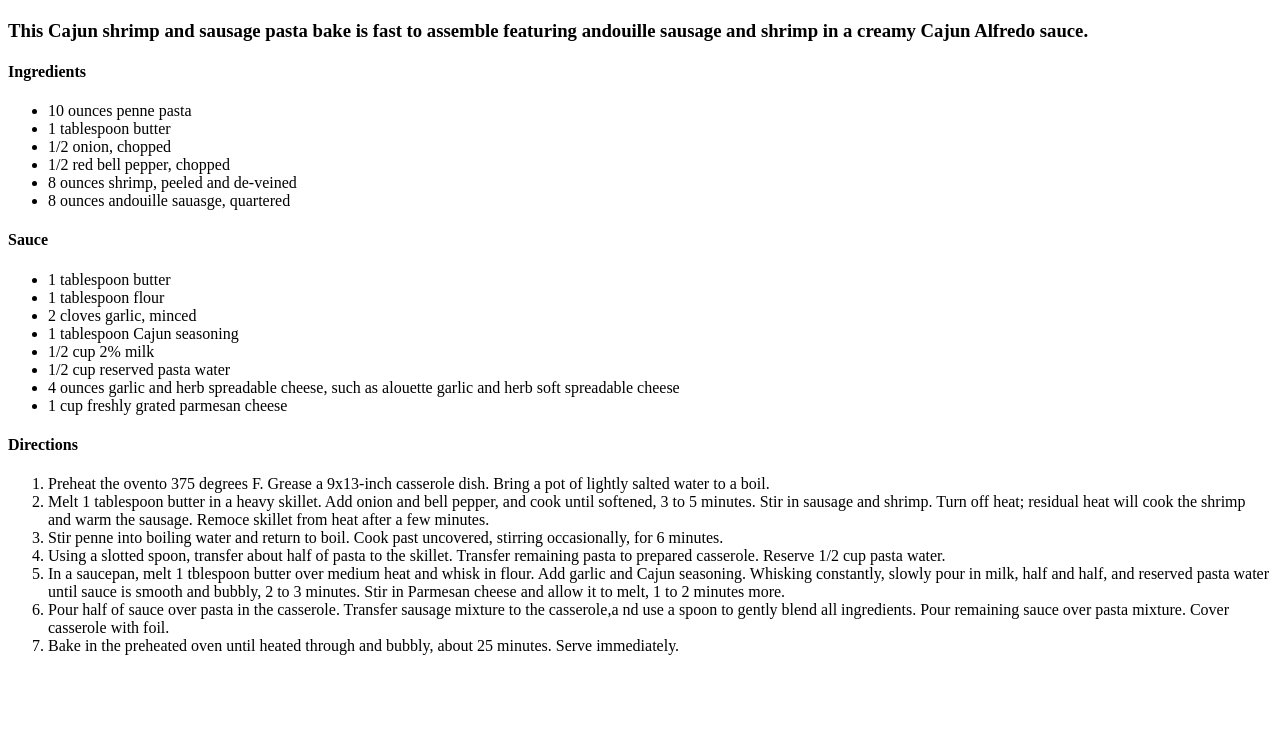
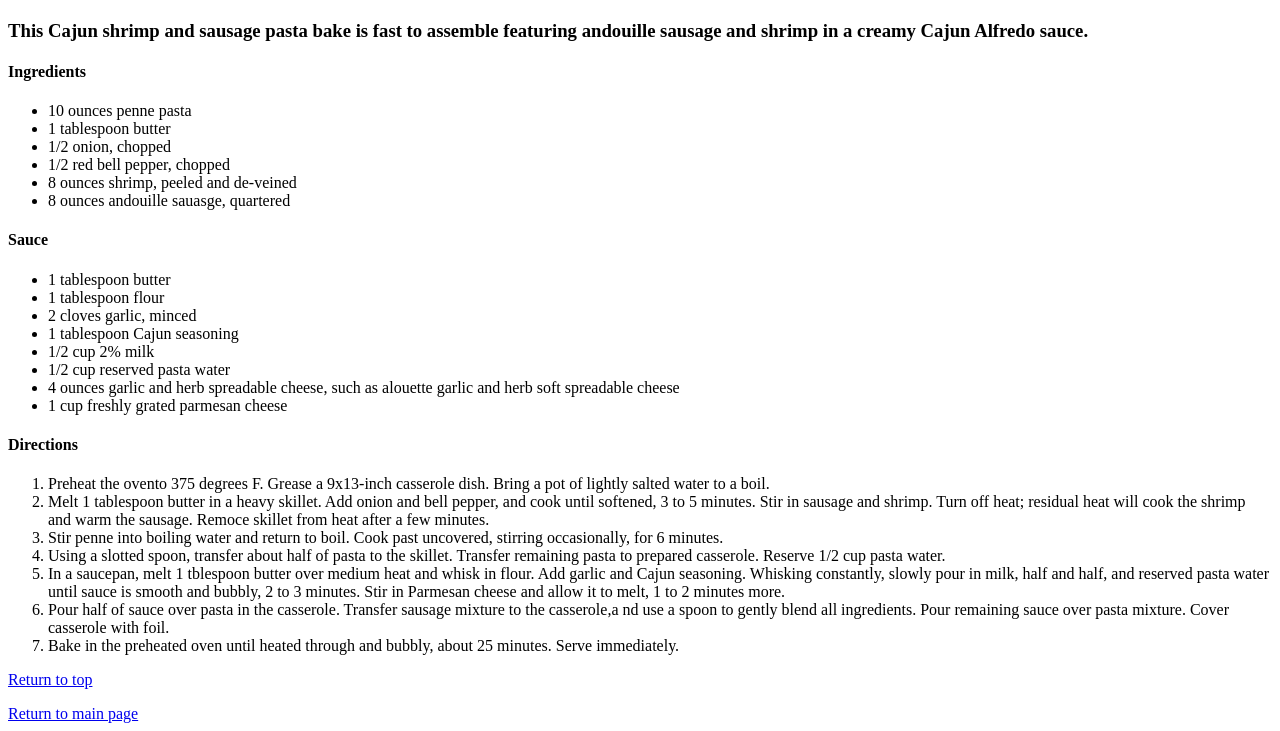
Before and after one commit to Raymuss423/odin-recipes, a plain HTML site: page recipes/cajunpasta.html in a window 1280 px wide. Shown: the part 99-830 px from the top of the page. Before the commit the page ends 800 px from the top, so only its background shows below. Drawn offline with Linux system fonts and the light colour scheme.

Commit message:
added return to top and return to main page links

```diff
--- a/recipes/cajunpasta.html
+++ b/recipes/cajunpasta.html
@@ -7,7 +7,7 @@
 </head>
 <body>
 <main>
-    <h1 id='header'> Cajun Shrimp and Sausage Pasta Bake </h1>
+    <h1 id='header'>Cajun Shrimp and Sausage Pasta Bake</h1>
     <img src="../images/cajunpasta.jpeg">
     <h3>This Cajun shrimp and sausage pasta bake is fast to assemble featuring andouille sausage and shrimp in a creamy Cajun Alfredo sauce.</h3>
     <p></p>
@@ -46,6 +46,11 @@
         </ol>
 
     </div>
+    <div>
+        <a href="#header">Return to top</a>
+        <p></p>
+        <a href="../index.html">Return to main page</a>
 
+    </div>
 </body>
 </html>
```
